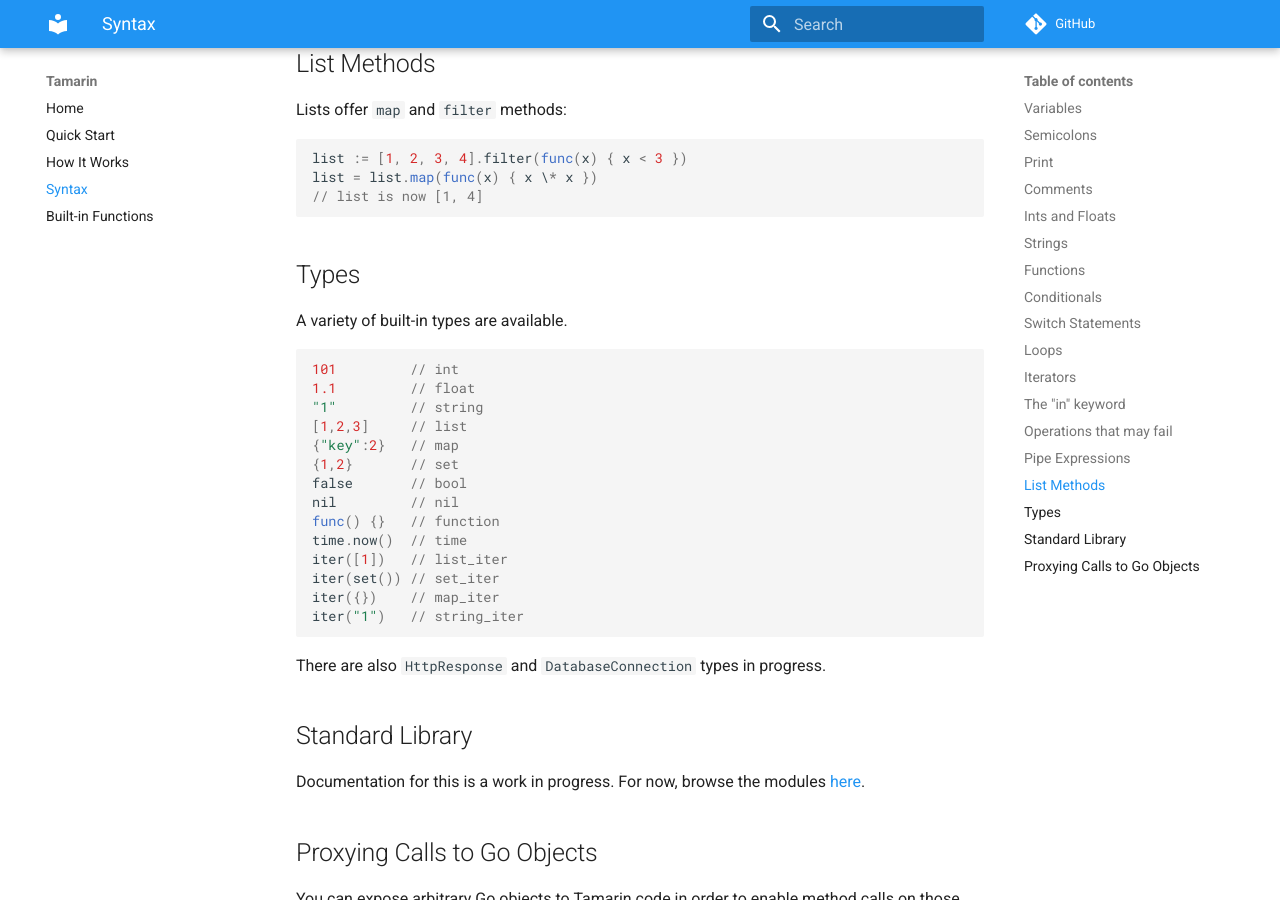
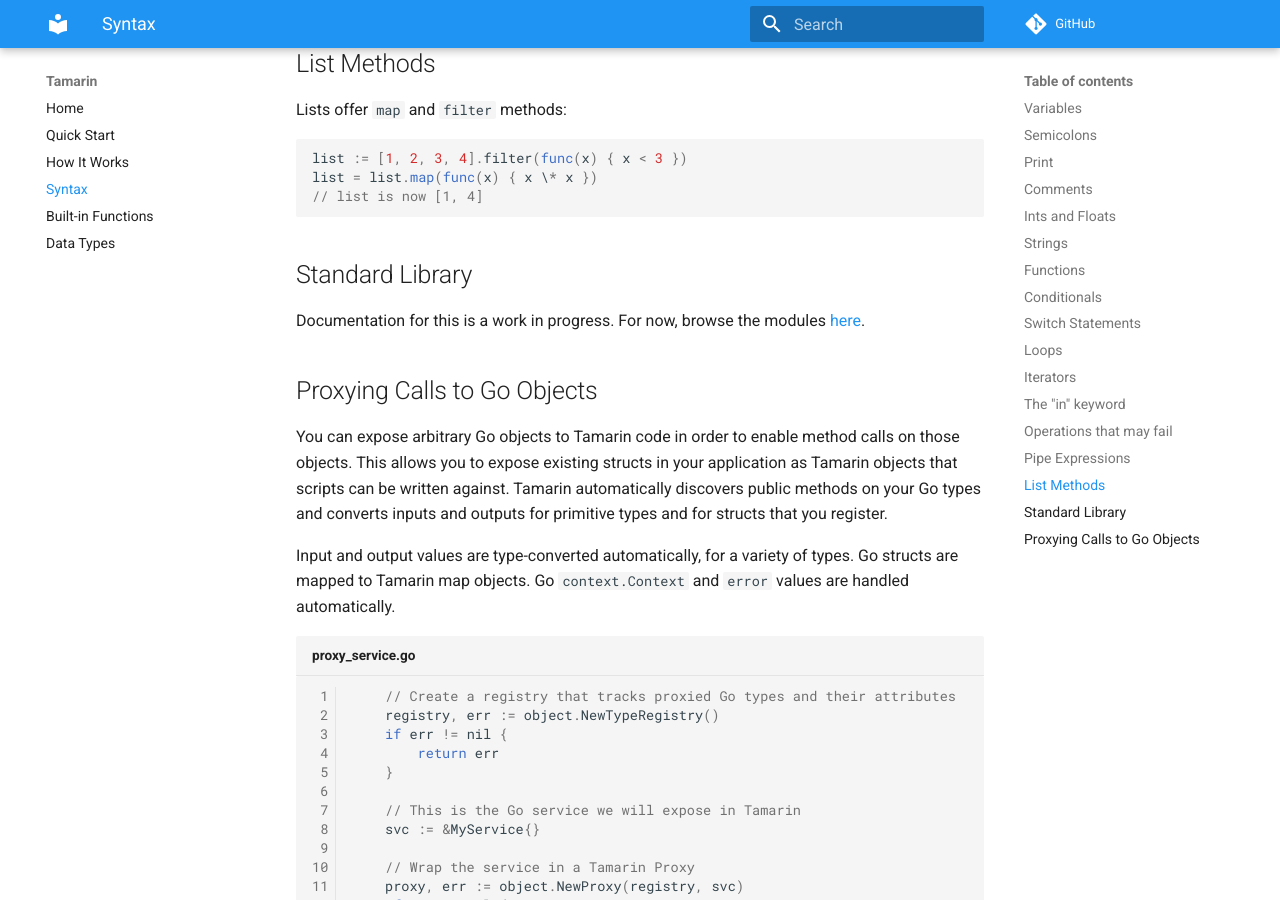
Before and after one commit to risor-io/risor, an MkDocs documentation site: the page built from docs/syntax.md, in a window 1280 px wide and 900 px high, scrolled down 5281 px. Built offline with MkDocs 1.6.1 and Material for MkDocs 9.7.7, drawn with Linux system fonts in a browser that asks for light colours; comment, search, counter and statistics services are not loaded.

Commit message:
mkdocs and a couple fixes

````diff
--- a/docs/syntax.md
+++ b/docs/syntax.md
@@ -264,29 +264,6 @@
 // list is now [1, 4]
 ```
 
-## Types
-
-A variety of built-in types are available.
-
-```go
-101         // int
-1.1         // float
-"1"         // string
-[1,2,3]     // list
-{"key":2}   // map
-{1,2}       // set
-false       // bool
-nil         // nil
-func() {}   // function
-time.now()  // time
-iter([1])   // list_iter
-iter(set()) // set_iter
-iter({})    // map_iter
-iter("1")   // string_iter
-```
-
-There are also `HttpResponse` and `DatabaseConnection` types in progress.
-
 ## Standard Library
 
 Documentation for this is a work in progress. For now, browse the modules [here](../internal/modules).
--- a/mkdocs.yml
+++ b/mkdocs.yml
@@ -28,3 +28,4 @@
   - how-it-works.md
   - syntax.md
   - built-ins.md
+  - data-types.md
````
Also changed, not shown: README.md (+1 -1 lines), docs/built-ins.md (+2 -2 lines), docs/data-types.md (added, +52 -0 lines), docs/how-it-works.md (+1 -1 lines), docs/types.md (deleted).
